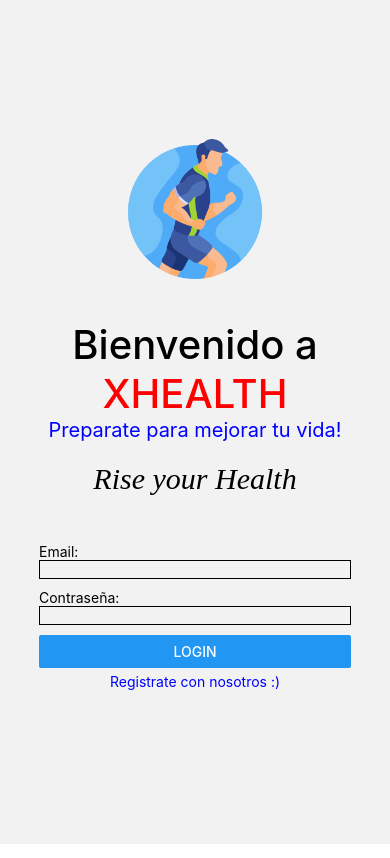
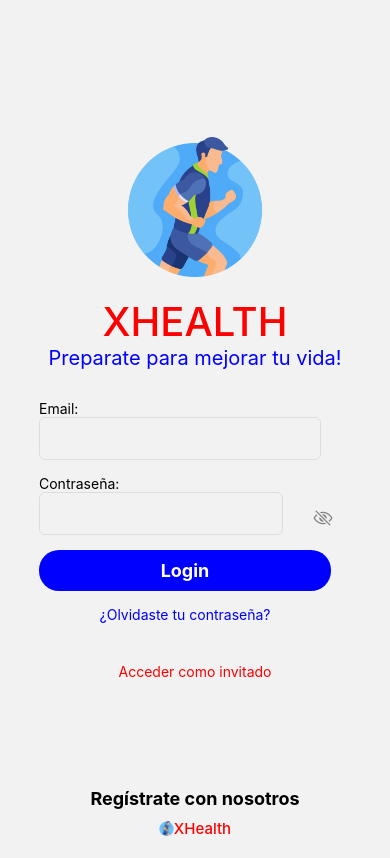
Before and after one commit to BDanl/FirstApp01, a React Native app: screen /LoginScreen in a window 390 px wide. Built offline with nearby package versions, Linux system fonts and the light colour scheme; no server answers; the database is empty.

Commit message:
Loginstrugle

```diff
--- a/App.js
+++ b/App.js
@@ -2,9 +2,11 @@ import { Alert, SafeAreaView, StyleSheet, Text, View } from "react-native";
 import { NavigationContainer } from "@react-navigation/native";
 import MainStackNavigator from "./Navigation/MainStackNavigator";
 import { FoodProvider } from "./context/FoodContext";
+import { GuestProvider } from "./context/GuestContext";
 
 export default function App() {
   return (
+    <GuestProvider>
     <FoodProvider>
     <NavigationContainer>
       <SafeAreaView style={styles.container}>
@@ -12,6 +14,7 @@ export default function App() {
       </SafeAreaView>
     </NavigationContainer>
     </FoodProvider>
+    </GuestProvider>
   );
 }
 
--- a/Navigation/MainStackNavigator.js
+++ b/Navigation/MainStackNavigator.js
@@ -16,7 +16,7 @@ const AppStack = createStackNavigator();
 
 function MainStackNavigator() {
     return (
-        <AppStack.Navigator initialRouteName="TabHome" screenOptions={{ headerShown: false }}>
+        <AppStack.Navigator initialRouteName="LoginScreen" screenOptions={{ headerShown: false }}>
 
             <AppStack.Screen name="TabHome" component={TabNavigator} />
 
--- /dev/null
+++ b/components/AppLogoImage2.js
@@ -0,0 +1,23 @@
+import { View,StyleSheet, Image } from "react-native"
+import { useState } from "react";
+
+
+const AppLogoImage = () =>{
+    return(
+        <Image source={require("../assets/corriendo.png")}
+        style={styles.image}
+        />
+    );
+
+};
+
+export default AppLogoImage;
+
+const styles = StyleSheet.create({
+    image: {
+        marginbottom:10,
+        height:15,
+        width:15,
+    },
+
+})
--- a/components/TabNavigator.js
+++ b/components/TabNavigator.js
@@ -9,6 +9,8 @@ import LoginScreen from "../screens/LoginScreen";
 import FoodsScreen from "../screens/FoodsScreen";
 // Para iconos (opcional)
  import { Ionicons } from '@expo/vector-icons';
+import GoldScreen from '../screens/GoldScreen';
+import PurpleScreen from '../screens/PurpleScreen';
 
 const Tab = createBottomTabNavigator();
 
@@ -47,8 +49,8 @@ function TabNavigator() {
          }}
       />
       <Tab.Screen
-        name="Other"
-        component={LoginScreen}
+        name="Purple"
+        component={PurpleScreen}
          options={{
            tabBarIcon: ({ color, size }) => (
              <Ionicons name="settings" color={color} size={size} />
--- a/components/WelcomeText.js
+++ b/components/WelcomeText.js
@@ -2,7 +2,6 @@ import { View, Text, StyleSheet } from "react-native";
 const WelcomeText = () => {
   return (
     <View>
-      <Text style={styles.title1}>Bienvenido a</Text>
       <Text style={styles.title2}>
         XHEALTH
       </Text>
--- /dev/null
+++ b/context/GuestContext.js
@@ -0,0 +1,16 @@
+// src/context/GuestContext.js
+import React, { createContext, useState, useContext } from 'react';
+
+const GuestContext = createContext();
+
+export const GuestProvider = ({ children }) => {
+  const [isGuest, setIsGuest] = useState(false);
+
+  return (
+    <GuestContext.Provider value={{ isGuest, setIsGuest }}>
+      {children}
+    </GuestContext.Provider>
+  );
+};
+
+export const useGuest = () => useContext(GuestContext);
--- a/screens/FoodsScreen.js
+++ b/screens/FoodsScreen.js
@@ -1,4 +1,4 @@
-import React, { useState, useEffect } from 'react';
+import React, { useState, useEffect } from "react";
 import {
   View,
   Text,
@@ -7,17 +7,20 @@ import {
   TextInput,
   ScrollView,
   SafeAreaView,
-  ActivityIndicator
-} from 'react-native';
+  ActivityIndicator,
+} from "react-native";
+import { useGuest } from "../context/GuestContext";
 import { useFoods } from "../hooks/useFoods";
 import AppLogoImage from "../components/AppLogoImage";
 import DropdownComponent from "../components/DropdownComponent";
-import { useFoodContext } from '../context/FoodContext';
+import { useFoodContext } from "../context/FoodContext";
 
 const FoodScreen = () => {
-  const [titleInput, setTitleInput] = useState('');
-  const [priceInput, setPriceInput] = useState('');
-  const [categoryInput, setCategoryInput] = useState('');
+  const { isGuest } = useGuest();
+  console.log("isGuest (Context):", isGuest); // Debería ser true si es invitado
+  const [titleInput, setTitleInput] = useState("");
+  const [priceInput, setPriceInput] = useState("");
+  const [categoryInput, setCategoryInput] = useState("");
   const {
     foods,
     currentFood,
@@ -28,34 +31,40 @@ const FoodScreen = () => {
     addFood,
     updateFood,
     deleteFood,
-    loadFoodsByCategory
+    loadFoodsByCategory,
   } = useFoodContext();
 
   useEffect(() => {
     loadAllFoods();
   }, []);
 
-  const handleSearch = async() => {
+  const handleSearch = async () => {
     if (titleInput.trim()) {
-      const formattedInput = `${titleInput.trim()[0].toUpperCase()}${titleInput.trim().slice(1)}`;
+      const formattedInput = `${titleInput.trim()[0].toUpperCase()}${titleInput
+        .trim()
+        .slice(1)}`;
       await getFood(formattedInput);
     }
   };
 
   const handleAdd = async () => {
     if (titleInput.trim() && priceInput.trim() && categoryInput.trim()) {
-      const formattedTitle = `${titleInput.trim()[0].toUpperCase()}${titleInput.trim().slice(1)}`;
+      const formattedTitle = `${titleInput.trim()[0].toUpperCase()}${titleInput
+        .trim()
+        .slice(1)}`;
       const formattedCategory = categoryInput.trim().toLowerCase();
       await addFood(formattedTitle, priceInput, formattedCategory);
       loadAllFoods();
-      setTitleInput('');
-      setPriceInput('');
+      setTitleInput("");
+      setPriceInput("");
     }
   };
 
   const handleUpdate = async () => {
     if (titleInput.trim() && priceInput.trim() && categoryInput.trim()) {
-      const formattedTitle = `${titleInput.trim()[0].toUpperCase()}${titleInput.trim().slice(1)}`;
+      const formattedTitle = `${titleInput.trim()[0].toUpperCase()}${titleInput
+        .trim()
+        .slice(1)}`;
       const formattedCategory = categoryInput.trim().toLowerCase();
       await updateFood(formattedTitle, priceInput, formattedCategory);
       loadAllFoods();
@@ -65,12 +74,14 @@ const FoodScreen = () => {
 
   const handleDelete = async () => {
     if (titleInput.trim()) {
-      const formattedTitle = `${titleInput.trim()[0].toUpperCase()}${titleInput.trim().slice(1)}`;
+      const formattedTitle = `${titleInput.trim()[0].toUpperCase()}${titleInput
+        .trim()
+        .slice(1)}`;
       await deleteFood(formattedTitle);
       loadAllFoods();
       setCurrentFood(null);
-      setTitleInput('');
-      setPriceInput('');
+      setTitleInput("");
+      setPriceInput("");
     }
   };
 
@@ -82,11 +93,19 @@ const FoodScreen = () => {
   };
 
   return (
-    <SafeAreaView style={{ paddingTop: "15%", flex: 1, justifyContent: "center" }}>
-      <ScrollView showsVerticalScrollIndicator={false} style={{ height: "80%" }}>
+    <SafeAreaView
+      style={{ paddingTop: "15%", flex: 1, justifyContent: "center" }}
+    >
+      <ScrollView
+        showsVerticalScrollIndicator={false}
+        style={{ height: "80%" }}
+      >
         <View style={styles.container}>
           <AppLogoImage />
-          <DropdownComponent/>
+          <View style={styles.paramcontainer}>
+            {isGuest && <Text style={styles.welcomeText}>Hola, Invitado</Text>}
+          </View>
+          <DropdownComponent />
           {error && <Text style={styles.errorText}>{error}</Text>}
           <TextInput
             style={styles.textInput}
@@ -110,9 +129,21 @@ const FoodScreen = () => {
           <View style={styles.buttonContainer}>
             <Button title="Buscar" onPress={handleSearch} disabled={loading} />
             <Button title="Añadir" onPress={handleAdd} disabled={loading} />
-            <Button title="Actualizar" onPress={handleUpdate} disabled={loading} />
-            <Button title="Eliminar" onPress={handleDelete} disabled={loading} />
-            <Button title="Cargar Todos" onPress={loadAllFoods} disabled={loading} />
+            <Button
+              title="Actualizar"
+              onPress={handleUpdate}
+              disabled={loading}
+            />
+            <Button
+              title="Eliminar"
+              onPress={handleDelete}
+              disabled={loading}
+            />
+            <Button
+              title="Cargar Todos"
+              onPress={loadAllFoods}
+              disabled={loading}
+            />
             <Button title="Load by category" onPress={handleLoadByCategory} />
           </View>
           {loading && <ActivityIndicator size="large" color="#0000ff" />}
@@ -129,7 +160,6 @@ const FoodScreen = () => {
           ))}
         </View>
       </ScrollView>
-
     </SafeAreaView>
   );
 };
@@ -150,15 +180,15 @@ const styles = StyleSheet.create({
     paddingHorizontal: 8,
   },
   buttonContainer: {
-    flexDirection: 'row',
-    flexWrap: 'wrap',
-    justifyContent: 'center',
-    width: '100%',
+    flexDirection: "row",
+    flexWrap: "wrap",
+    justifyContent: "center",
+    width: "100%",
     marginVertical: 10,
     gap: 10,
   },
   errorText: {
-    color: 'red',
+    color: "red",
     marginVertical: 8,
   },
   foodDetail: {
@@ -170,14 +200,25 @@ const styles = StyleSheet.create({
   },
   sectionTitle: {
     fontSize: 20,
-    fontWeight: 'bold',
+    fontWeight: "bold",
     marginTop: 20,
     marginBottom: 10,
   },
   foodItem: {
     fontSize: 16,
     marginBottom: 5,
-  }
+  },
+  paramcontainer: {
+    flex: 1,
+    padding: 1,
+  },
+  welcomeText: {
+    fontSize: 20,
+    fontWeight: "bold",
+    textAlign: "center",
+    marginVertical: 10,
+    color: "red",
+  },
 });
 
 export default FoodScreen;
--- a/screens/LoginScreen.js
+++ b/screens/LoginScreen.js
@@ -1,4 +1,4 @@
-import React, { useState, useEffect } from "react";
+import React, { useState, useEffect, useRef } from "react";
 import {
   View,
   Text,
@@ -11,41 +11,50 @@ import {
   KeyboardAvoidingView,
   Platform,
   Animated,
-  Easing
+  Easing,
+  ScrollView,
+  Dimensions,
 } from "react-native";
-
 import { getAuth, signInWithEmailAndPassword } from "firebase/auth";
 import { app } from "../firebaseConfig";
 import AppLogoImage from "../components/AppLogoImage";
+import AppLogoImage2 from "../components/AppLogoImage2";
 import WelcomeText from "../components/WelcomeText";
 import Ready from "../components/Ready";
+import { Ionicons } from "@expo/vector-icons";
+import { useGuest } from "../context/GuestContext";
 
 export default function Login({ navigation }) {
+  const { setIsGuest } = useGuest();
   const [email, setEmail] = useState("");
   const [password, setPassword] = useState("");
   const [isKeyboardVisible, setKeyboardVisible] = useState(false);
+  const [mostrarContrasena, setMostrarContrasena] = useState(false);
 
-  const fadeAnim = new Animated.Value(1);
+  const handleGuestLogin = () => {
+    setIsGuest(true); // Marcamos como invitado
+    navigation.navigate("TabHome"); // Navegamos sin parámetros
+  };
 
+  const setEmailTrim = (text) => {
+    setEmail(text.trim());
+  };
+  const setPasswordTrim = (text) => {
+    setPassword(text.trim());
+  };
   useEffect(() => {
-    Animated.timing(fadeAnim, {
-      toValue: isKeyboardVisible ? 0 : 1,
-      duration: 150,
-      useNativeDriver: true,
-    }).start();
-  }, []);
-
-  useEffect(() => {
-    const showSubscription = Keyboard.addListener("keyboardDidShow", () => {
-      setKeyboardVisible(true);
-    });
-    const hideSubscription = Keyboard.addListener("keyboardDidHide", () => {
-      setKeyboardVisible(false);
-    });
+    const keyboardDidShowListener = Keyboard.addListener(
+      "keyboardDidShow",
+      () => setKeyboardVisible(true)
+    );
+    const keyboardDidHideListener = Keyboard.addListener(
+      "keyboardDidHide",
+      () => setKeyboardVisible(false)
+    );
 
     return () => {
-      showSubscription.remove();
-      hideSubscription.remove();
+      keyboardDidShowListener.remove();
+      keyboardDidHideListener.remove();
     };
   }, []);
 
@@ -79,74 +88,129 @@ export default function Login({ navigation }) {
   };
 
   return (
-    <KeyboardAvoidingView style={{ flex: 1 }} behavior="padding" enabled>
-      <View style={{ paddingTop: "25%", justifyContent: "center", flex: 1 }}>
-        <View
-          style={{ justifyContent: "center", alignItems: "center", flex: 1 }}
+    <KeyboardAvoidingView
+      behavior={Platform.OS === "ios" ? "padding" : "height"}
+      style={{ flex: 1 }}
+      keyboardVerticalOffset={Platform.OS === "ios" ? 60 : 0}
     >
-          <AppLogoImage></AppLogoImage>
+      <ScrollView
+        contentContainerStyle={{ flexGrow: 1 }}
+        keyboardShouldPersistTaps="handled"
+      >
+        <View style={{ flex: 1, paddingTop: "35%" }}>
+          <View style={{ alignItems: "center", marginBottom: 20 }}>
+            <AppLogoImage />
           </View>
+
           {!isKeyboardVisible && (
-          <Animated.View
-          style={[
-            styles.container,
-            { opacity: fadeAnim }
-          ]}
-        >
+            <View style={styles.headerContainer}>
               <WelcomeText />
               <Ready />
-          <Text style={styles.text}>Rise your Health</Text>
-          </Animated.View>
+            </View>
           )}
-        <View style={styles.container2}>
+
+          <View style={styles.formContainer}>
             <Text>Email:</Text>
             <TextInput
-            onChangeText={setEmail}
-            style={{ borderWidth: 1, marginBottom: 10 }}
+              onChangeText={setEmailTrim}
+              style={styles.input}
+              autoCapitalize="none"
             />
             <Text>Contraseña:</Text>
+            <View style={{ flexDirection: "row", alignItems: "center" }}>
+              <View style={{ flexDirection: "row" }}>
                 <TextInput
-            secureTextEntry
-            onChangeText={setPassword}
-            style={{
-              borderWidth: 1,
-              marginBottom: 10,
-            }}
+                  secureTextEntry={!mostrarContrasena}
+                  onChangeText={setPasswordTrim}
+                  style={[styles.input, { flex: 1 }]}
+                  autoCapitalize="none"
                 />
-          <Button title="Login" onPress={handleSignIn} />
+              </View>
+              <View style={{ marginLeft: 10, flexDirection: "column" }}>
+                <Ionicons
+                  name={mostrarContrasena ? "eye-outline" : "eye-off-outline"}
+                  size={20}
+                  color="gray"
+                  style={{ marginLeft: 10, marginTop: -5 }}
+                  onPress={() => setMostrarContrasena(!mostrarContrasena)}
+                />
+              </View>
+            </View>
+
+            <TouchableOpacity onPress={handleSignIn} style={styles.loginButton}>
+              <Text style={{ color: "#fff", fontSize: 18, fontWeight: "bold" }}>
+                Login
+              </Text>
+            </TouchableOpacity>
             <TouchableOpacity onPress={redirectRegister}>
-            <Text
-              style={{
-                display: "flex",
-                justifyContent: "center",
-                textAlign: "center",
-                color: "blue",
-                margin: 5,
-              }}
-            >
-              {"Registrate con nosotros :)"}
+              <Text style={styles.forgottenText}>
+                ¿Olvidaste tu contraseña?
               </Text>
             </TouchableOpacity>
           </View>
+          {!isKeyboardVisible && (
+            <View>
+              <TouchableOpacity
+              onPress={handleGuestLogin}
+              style={styles.invitadoButton}
+              >
+                <Text style={{ color: "red", }}>
+                  Acceder como invitado
+                </Text>
+              </TouchableOpacity>
             </View>
+          )}
+          {!isKeyboardVisible && (/*redirectRegister */
+            <View
+              style={{ width: "80%", alignSelf: "center", marginTop: "25%" }}
+            >
+              <TouchableOpacity
+                onPress={redirectRegister}
+                style={styles.redirectRegister}
+              >
+                <Text
+                  style={{ color: "#000", fontSize: 18, fontWeight: "bold" }}
+                >
+                  Regístrate con nosotros
+                </Text>
+              </TouchableOpacity>
+              <View
+                style={{
+                  flexDirection: "row",
+                  justifyContent: "center",
+                  alignItems: "center",
+                  marginBottom: 20,
+                }}
+              >
+                <AppLogoImage2 />
+                <Text style={styles.sideText}>XHealth</Text>
+              </View>
+            </View>
+          )}
+        </View>
+      </ScrollView>
     </KeyboardAvoidingView>
   );
 }
 
 const styles = StyleSheet.create({
-  container: {
-    justifyContent: "center",
+  headerContainer: {
     alignItems: "center",
-    flex: 1,
-    justifyContent: "flex-start",
+    marginBottom: 30,
   },
-  container2: {
-    justifyContent: "center",
+  formContainer: {
+    width: "80%",
     alignSelf: "center",
-    flex: 1,
-    justifyContent: "flex-start",
-    marginBottom: "20%",
-    width: "80%",
+    marginBottom: "10%",
+    paddingRight: 20, // agregar un paddingRight para dar espacio suficiente
+  },
+  input: {
+    borderWidth: 1,
+    borderColor: "#ddd",
+    padding: 12,
+    marginBottom: 15,
+    borderRadius: 6,
+    marginRight: 10,
   },
   text: {
     fontSize: 30,
@@ -156,4 +220,40 @@ const styles = StyleSheet.create({
     fontFamily: "serif",
     fontStyle: "italic",
   },
+  redirectRegister: {
+    paddingVertical: 10,
+    paddingHorizontal: 20,
+    justifyContent: "center",
+    alignItems: "center",
+    fontFamily: "serif",
+    fontStyle: "italic",
+  },
+  forgottenText: {
+    textAlign: "center",
+    color: "blue",
+    marginTop: 15,
+  },
+  sideText: {
+    fontSize: 15,
+    color: "red",
+    fontWeight: "500",
+    alignSelf: "center",
+  },
+  loginButton: {
+    borderRadius: 20,
+    paddingVertical: 10,
+    paddingHorizontal: 20,
+    backgroundColor: "#0000ff",
+    borderColor: "#0000ff",
+    justifyContent: "center",
+    alignItems: "center",
+  },
+  invitadoButton: {
+    paddingVertical: 1,
+    paddingHorizontal: 2,
+    justifyContent: "center",
+    alignItems: "center",
+    width: "80%",
+    alignSelf: "center",
+  },
 });
--- a/screens/RegisterScreen.js
+++ b/screens/RegisterScreen.js
@@ -4,12 +4,13 @@ import {
   Text,
   TextInput,
   Button,
-  Touchable,
   TouchableOpacity,
   StyleSheet,
   Alert,
   Keyboard,
   KeyboardAvoidingView,
+  ScrollView,
+  Platform
 } from "react-native";
 import AppLogoImage from "../components/AppLogoImage";
 import { getAuth, createUserWithEmailAndPassword } from "firebase/auth";
@@ -47,11 +48,9 @@ export default function Register({ navigation }) {
     createUserWithEmailAndPassword(auth, email, password)
       .then((userCredential) => {
         Alert.alert("Usuario registrado:", email);
-        console.log("Usuario registrado:", userCredential.user);
         navigation.navigate("LoginScreen");
       })
       .catch((error) => {
-        console.log("Error:", error.code);
         const errorMessage =
           error.code === "auth/email-already-in-use"
             ? "Este correo ya está registrado"
@@ -68,90 +67,88 @@ export default function Register({ navigation }) {
   };
 
   return (
-    <KeyboardAvoidingView style={{ flex: 1 }} behavior="padding" enabled>
-      <View style={{ paddingTop: "25%", justifyContent: "center", flex:1}}>
+    <KeyboardAvoidingView
+      style={{ flex: 1 }}
+      behavior={Platform.OS === 'ios' ? 'padding' : 'height'}
+      keyboardVerticalOffset={Platform.OS === 'ios' ? 60 : 0}
+    >
+      <ScrollView
+        contentContainerStyle={{ flexGrow: 1 }}
+        keyboardShouldPersistTaps="handled"
+      >
+        <View style={{ paddingTop: "15%", flex: 1 }}>
+          {/* Logo y título (ocultos cuando el teclado está visible) */}
           {!isKeyboardVisible && (
-          <View style={styles.container}>
+            <View style={styles.headerContainer}>
               <AppLogoImage />
-            <Text style={styles.text}>Rise your Health</Text>
+              <Text style={styles.title}>Rise your Health</Text>
             </View>
           )}
 
-      <View style={styles.container2}>
-        <Text>Email:</Text>
+          {/* Formulario de registro */}
+          <View style={styles.formContainer}>
+            <Text style={styles.label}>Email:</Text>
             <TextInput
               onChangeText={setEmail}
-          style={{ borderWidth: 1, marginBottom: 10 }}
+              style={styles.input}
+              keyboardType="email-address"
+              autoCapitalize="none"
             />
-        <Text>Contraseña:</Text>
+
+            <Text style={styles.label}>Contraseña:</Text>
             <TextInput
               secureTextEntry
               onChangeText={setPassword}
-          style={{
-            borderWidth: 1,
-            marginBottom: 10,
-          }}
+              style={styles.input}
             />
-        <Text>Nombre:</Text>
+
+            <Text style={styles.label}>Nombre:</Text>
             <TextInput
               onChangeText={setName}
-          style={{ borderWidth: 1, marginBottom: 10 }}
+              style={styles.input}
             />
-        <Text>Apellido:</Text>
+
+            <Text style={styles.label}>Apellido:</Text>
             <TextInput
-          onChange={setLastName}
               onChangeText={setLastName}
-          style={{ borderWidth: 1, marginBottom: 10 }}
+              style={styles.input}
             />
-        <Text>Edad:</Text>
+
+            <Text style={styles.label}>Edad:</Text>
             <TextInput
               onChangeText={setAge}
-          style={{ borderWidth: 1, marginBottom: 10 }}
+              style={styles.input}
+              keyboardType="numeric"
             />
-        <Text>Género:</Text>
+
+            <Text style={styles.label}>Género:</Text>
             <TextInput
               onChangeText={setGender}
-          style={{ borderWidth: 1, marginBottom: 10 }}
+              style={styles.input}
             />
-        <Button title="Registrarse" onPress={handleSignUp} />
 
-        <TouchableOpacity onPress={redirectLogin}>
-          <Text
-            style={{
-              display: "flex",
-              justifyContent: "center",
-              textAlign: "center",
-              color: "blue",
-              margin: 5,
-            }}
-          >
-            {"¿Ya tienes cuenta?"}
-          </Text>
+            <Button
+              title="Registrarse"
+              onPress={handleSignUp}
+              style={styles.registerButton}
+            />
+
+            <TouchableOpacity onPress={redirectLogin} style={styles.loginLink}>
+              <Text style={styles.loginText}>¿Ya tienes cuenta? Inicia sesión</Text>
             </TouchableOpacity>
           </View>
         </View>
+      </ScrollView>
     </KeyboardAvoidingView>
-
   );
 }
 
 const styles = StyleSheet.create({
-  container: {
-    justifyContent: "flex-end",
-    alignItems: "center",
-    flex: .5,
-
+  headerContainer: {
+    alignItems: 'center',
+    marginBottom: 30,
   },
-  container2: {
-    justifyContent: "center",
-    alignSelf:"center",
-    flex: 1,
-    justifyContent:"flex-start",
-    marginBottom: "20%",
-    marginTop:"10%",
-    width:"80%"
-  },
-  text: {
+  title: {
     fontSize: 30,
     fontWeight: "500",
     color: "black",
@@ -159,4 +156,31 @@ const styles = StyleSheet.create({
     fontFamily: "serif",
     fontStyle: "italic",
   },
+  formContainer: {
+    width: '85%',
+    alignSelf: 'center',
+    marginBottom: 30,
+  },
+  label: {
+    marginBottom: 5,
+    fontWeight: '500',
+  },
+  input: {
+    borderWidth: 1,
+    borderColor: '#ddd',
+    borderRadius: 5,
+    padding: 12,
+    marginBottom: 15,
+  },
+  registerButton: {
+    marginTop: 20,
+  },
+  loginLink: {
+    marginTop: 15,
+    alignItems: 'center',
+  },
+  loginText: {
+    color: 'blue',
+    textAlign: 'center',
+  },
 });
```
Also changed, not shown: components/Recicle Bin/BottomNavigationBar.js (renamed from components/BottomNavigationBar.js). Lines whose indentation alone changed are shown as unchanged.
